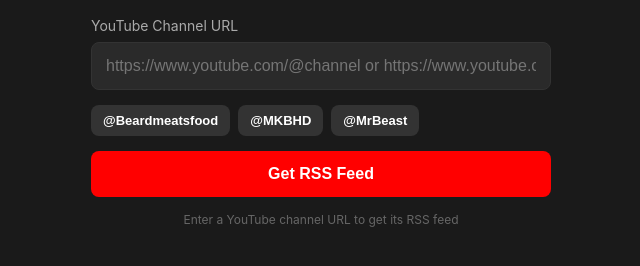
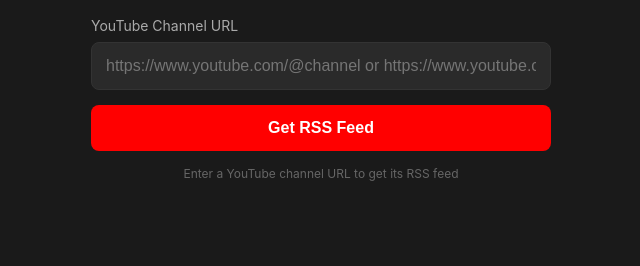
Before and after one commit to DisabledAbel/YouTube-RSS-Feed-Scanner, a plain HTML site: page index.html in a window 1280 px wide. Shown: the part 52-318 px from the top of the page, without its empty margins (319-959 px from the left). Drawn offline with Linux system fonts and the light colour scheme.

Commit message:
Remove YouTube preset buttons and update RSS label
Removed preset buttons for YouTube channels and fixed RSS label text.

```diff
--- a/index.html
+++ b/index.html
@@ -108,12 +108,6 @@
         <input type="text" id="channelUrl" placeholder="https://www.youtube.com/@channel or https://www.youtube.com/c/username">
     </div>
 
-    <div class="presets">
-        <button class="preset-btn" onclick="setPreset('@Beardmeatsfood')">@Beardmeatsfood</button>
-        <button class="preset-btn" onclick="setPreset('@MKBHD')">@MKBHD</button>
-        <button class="preset-btn" onclick="setPreset('@MrBeast')">@MrBeast</button>
-    </div>
-
     <button id="getFeedBtn" onclick="getFeed()">Get RSS Feed</button>
 
     <div id="result"></div>
@@ -189,7 +183,7 @@
                     // YouTube RSS section
                     const rssLabel = document.createElement('div');
                     rssLabel.className = 'feed-label';
-                    rssLabel.textContent = 'YouTube RSS (often broken):';
+                    rssLabel.textContent = 'YouTube RSS Feed ;
                     resultDiv.appendChild(rssLabel);
 
                     const rssLink = document.createElement('div');
```
